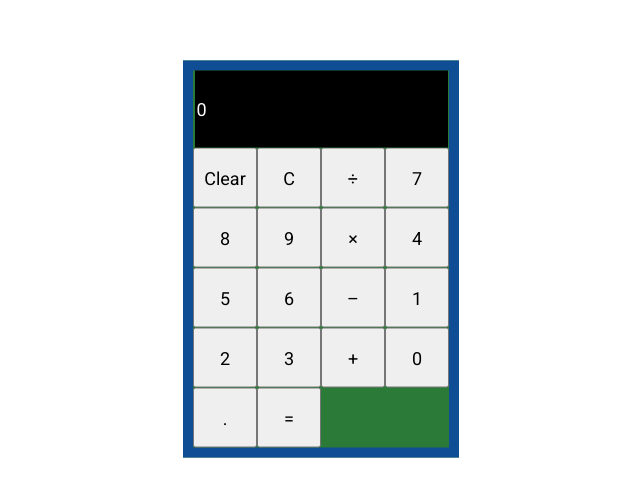
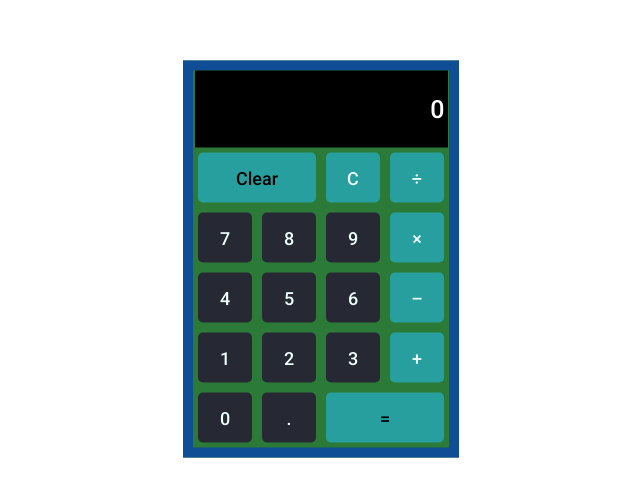
Before and after one commit to ShakyaSaurav/Simple-Calculator, a React (Create React App) app in the folder calculator/: page / in a window 1280 px wide. Shown: the part 141-638 px from the top of the page, without its empty margins (319-959 px from the left). Built offline with nearby package versions, Linux system fonts and the light colour scheme.

Commit message:
functionality added

```diff
--- a/calculator/src/Component/Calculator.css
+++ b/calculator/src/Component/Calculator.css
@@ -31,4 +31,40 @@ input[type='text']{
     background-color: black;
     border: 0px;
     color: white;
+    text-align: right;
+    font-size: 25px;
+    font-weight: 500;
+    letter-spacing: 1px;
 }
+#clear{
+    grid-column:1/3;
+    grid-row: 1;
+    color: black;
+}
+#result{
+    grid-column: 3/5;
+    grid-row: 5;
+    color:black
+
+}
+#backspace{
+    color:#262834;
+}
+button{
+    margin:5px;
+    border: none;
+    border-radius:5px;
+    cursor: pointer;
+    background:#262834;
+    color:azure;
+    font-weight:500;
+}
+input:focus,
+input:active,
+button:focus,
+button:active{
+    outline:none;
+}
+.highlight{
+    background: rgba(38, 168, 182, 0.816);
+}
--- a/calculator/src/Component/Calculator.js
+++ b/calculator/src/Component/Calculator.js
@@ -5,13 +5,20 @@ import './Calculator.css'
 const Calculator = () => {
   const [result, setResult] = useState(0);
   const handleClick=(e)=>{
-    setResult(result.concat(e.target.name));
-
+    setResult(result+(e.target.name));
   }
   const clear=()=>{
     setResult('');
   }
   const backspace=()=>{
+    setResult(result.slice(0,-1));
+  }
+  const calculate=()=>{
+try{
+    setResult(eval(result).toString());
+}catch(err){
+    setResult('error')
+}
 
   }
 
@@ -21,24 +28,24 @@ const Calculator = () => {
             <input type='text' value={result}/>
         </form>
         <div className="keypad">
-            <button onClick={clear} id='clear'>Clear</button>
-            <button onClick={backspace} id={backspace}>C</button>
-            <button name='/' onClick={handleClick}>&divide;</button>
+            <button className='highlight' onClick={clear} id='clear'>Clear</button>
+            <button className='highlight' onClick={backspace} id={backspace}>C</button>
+            <button className='highlight' name='/' onClick={handleClick}>&divide;</button>
             <button name='7' onClick={handleClick}>7</button>
             <button name='8' onClick={handleClick}>8</button>
             <button name='9' onClick={handleClick}>9</button>
-            <button name='*' onClick={handleClick}>&times;</button>
+            <button className='highlight' name='*' onClick={handleClick}>&times;</button>
             <button name='4' onClick={handleClick}>4</button>
             <button name='5' onClick={handleClick}>5</button>
             <button name='6' onClick={handleClick}>6</button>
-            <button name='-' onClick={handleClick}>&ndash;</button>
+            <button className='highlight' name='-' onClick={handleClick}>&ndash;</button>
             <button name='1' onClick={handleClick}>1</button>
             <button name='2' onClick={handleClick}>2</button>
             <button name='3' onClick={handleClick}>3</button>
-            <button name='+' onClick={handleClick}>+</button>
+            <button className='highlight' name='+' onClick={handleClick}>+</button>
             <button name='0' onClick={handleClick}>0</button>
             <button name='.' onClick={handleClick}>.</button>
-            <button  onClick={handleClick}>=</button>
+            <button className='highlight' onClick={calculate} id='result'>=</button>
         </div>
     </div>
   )
```
